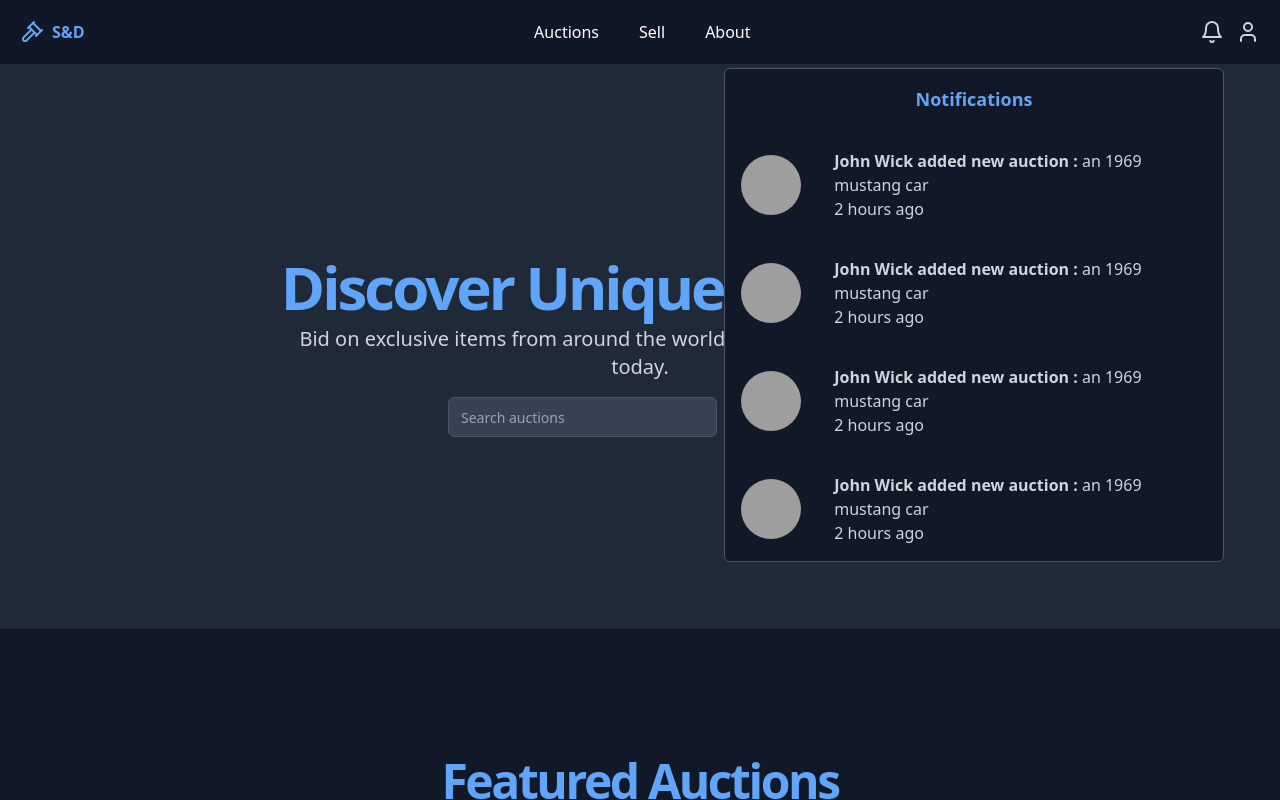
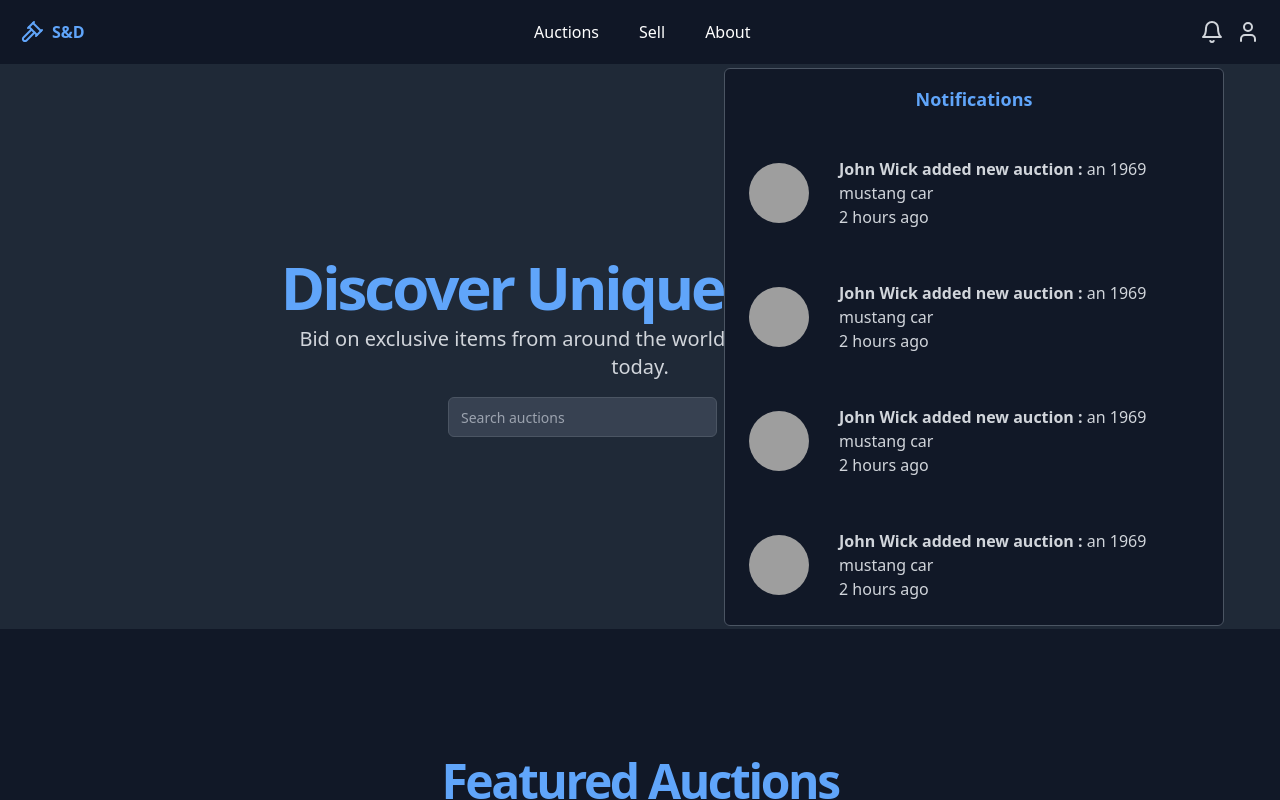
Before and after one commit to halimchoukani/SandD_Client, a React (Vite) app: page / in a window 1280 px wide. Both pictures are taken after a click on the button "Notifications". Shown: the top 800 px of the page. Built offline with nearby package versions, Linux system fonts and the light colour scheme; grey boxes are pictures that could not be loaded.

Commit message:
Refactor notifications layout and add hover effect to notification items

```diff
--- a/src/components/header.jsx
+++ b/src/components/header.jsx
@@ -62,7 +62,7 @@ function Header() {
               <div className="absolute w-[500px] h-0 opacity-0 origin-center top-12 p-4 right-0   rounded-md border border-gray-600 bg-gray-900" id="notification">
                 <h3 className="text-lg font-bold text-blue-400">Notifications</h3>
                 <ul className="">
-                  <li className="notifications-list opacity-1 mt-9">
+                  <li className="notifications-list opacity-1 mt-9 hover:bg-gray-800 p-2 hover:rounded-md">
                     <div className="flex flex-row items-center justify-between w-full">
                       <div className="w-auto h-full flex ">
                       <img src="https://media.wired.com/photos/5926b0c2af95806129f504df/master/w_2560%2Cc_limit/JohnWick2.jpg" className="rounded-full w-[60px] aspect-square" alt="" />
@@ -74,7 +74,7 @@ function Header() {
 
                     </div>
                     </li>
-                    <li className="notifications-list opacity-1 mt-9">
+                    <li className="notifications-list opacity-1 mt-9 hover:bg-gray-800 p-2 hover:rounded-md">
                     <div className="flex flex-row items-center justify-between w-full">
                       <div className="w-auto h-full flex ">
                       <img src="https://media.wired.com/photos/5926b0c2af95806129f504df/master/w_2560%2Cc_limit/JohnWick2.jpg" className="rounded-full w-[60px] aspect-square" alt="" />
@@ -86,7 +86,7 @@ function Header() {
 
                     </div>
                     </li>
-                    <li className="notifications-list opacity-1 mt-9">
+                    <li className="notifications-list opacity-1 mt-9 hover:bg-gray-800 p-2 hover:rounded-md">
                     <div className="flex flex-row items-center justify-between w-full">
                       <div className="w-auto h-full flex ">
                       <img src="https://media.wired.com/photos/5926b0c2af95806129f504df/master/w_2560%2Cc_limit/JohnWick2.jpg" className="rounded-full w-[60px] aspect-square" alt="" />
@@ -98,7 +98,7 @@ function Header() {
 
                     </div>
                     </li>
-                    <li className="notifications-list opacity-1 mt-9">
+                    <li className="notifications-list opacity-1 mt-9 hover:bg-gray-800 p-2 hover:rounded-md">
                     <div className="flex flex-row items-center justify-between w-full">
                       <div className="w-auto h-full flex ">
                       <img src="https://media.wired.com/photos/5926b0c2af95806129f504df/master/w_2560%2Cc_limit/JohnWick2.jpg" className="rounded-full w-[60px] aspect-square" alt="" />
```
